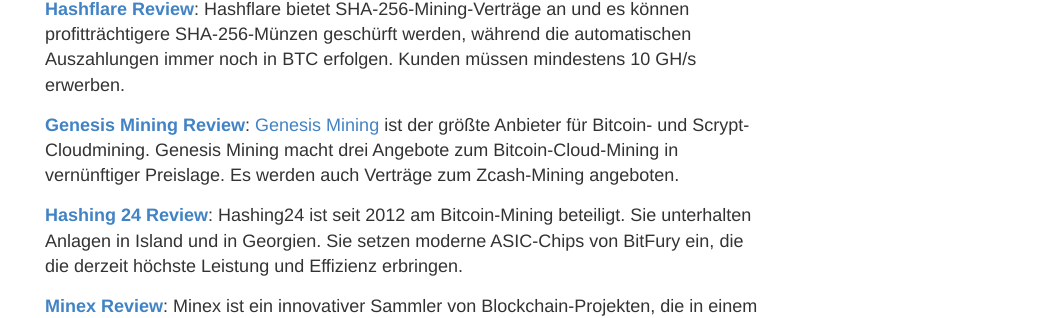
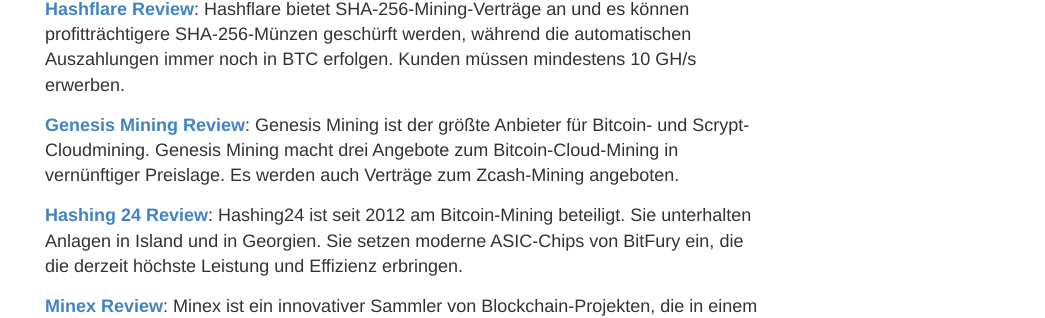
Before and after one commit to vesk4000/bm, a Jekyll site: the page built from translations/getting-started/de-getting-started.md, in a window 1280 px wide and 900 px high, scrolled down 1610 px. Shown: the part 145-463 px from the top of the window, without its empty margins (235-1280 px from the left). Built offline with Jekyll 4.4.1, drawn with Linux system fonts in a browser that asks for light colours; nearby versions of some CDN libraries; comment, search, counter and statistics services are not loaded; part of the change alters nothing that is shown.

```diff
--- a/translations/getting-started/de-getting-started.md
+++ b/translations/getting-started/de-getting-started.md
@@ -35,7 +35,7 @@ Dass ein Dienst in diesem Abschnitt aufgelistet ist, ist KEINE Empfehlung für i
 
 <strong><a href="http://geni.us/hashflare">Hashflare Review</a></strong>: Hashflare bietet SHA-256-Mining-Verträge an und es können profitträchtigere SHA-256-Münzen geschürft werden, während die automatischen Auszahlungen immer noch in BTC erfolgen. Kunden müssen mindestens 10 GH/s erwerben.
 
-<strong><a href="http://geni.us/advendorgm">Genesis Mining Review</a></strong>: <a href="http://geni.us/genesismining">Genesis Mining</a> ist der größte Anbieter für Bitcoin- und Scrypt-Cloudmining. Genesis Mining macht drei Angebote zum Bitcoin-Cloud-Mining in vernünftiger Preislage. Es werden auch Verträge zum  Zcash-Mining  angeboten.
+<strong><a href="http://geni.us/advendorgm">Genesis Mining Review</a></strong>: Genesis Mining ist der größte Anbieter für Bitcoin- und Scrypt-Cloudmining. Genesis Mining macht drei Angebote zum Bitcoin-Cloud-Mining in vernünftiger Preislage. Es werden auch Verträge zum  Zcash-Mining  angeboten.
 
 <strong><a href="http://geni.us/hashing24">Hashing 24 Review</a></strong>: Hashing24 ist seit 2012 am Bitcoin-Mining beteiligt. Sie unterhalten Anlagen in Island und in Georgien. Sie setzen moderne ASIC-Chips von BitFury ein, die die derzeit höchste Leistung und Effizienz erbringen.
 
```
